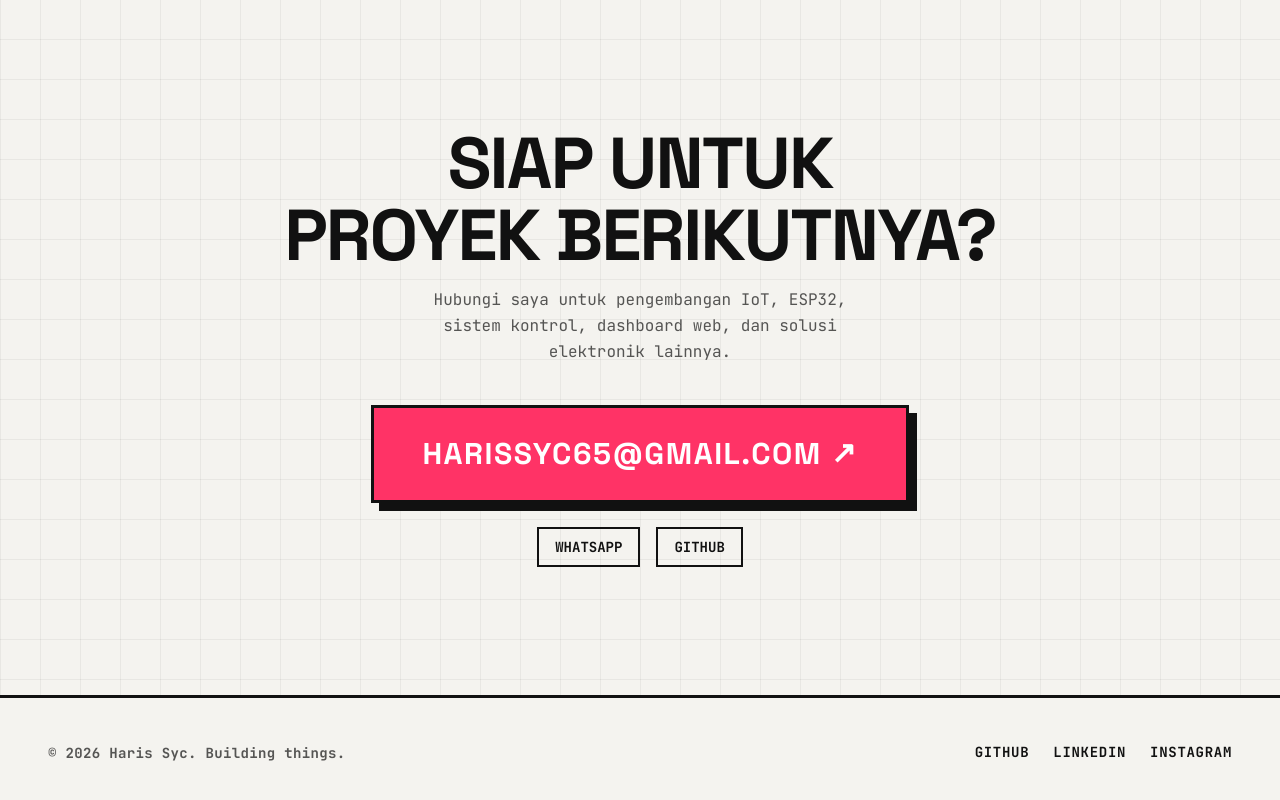
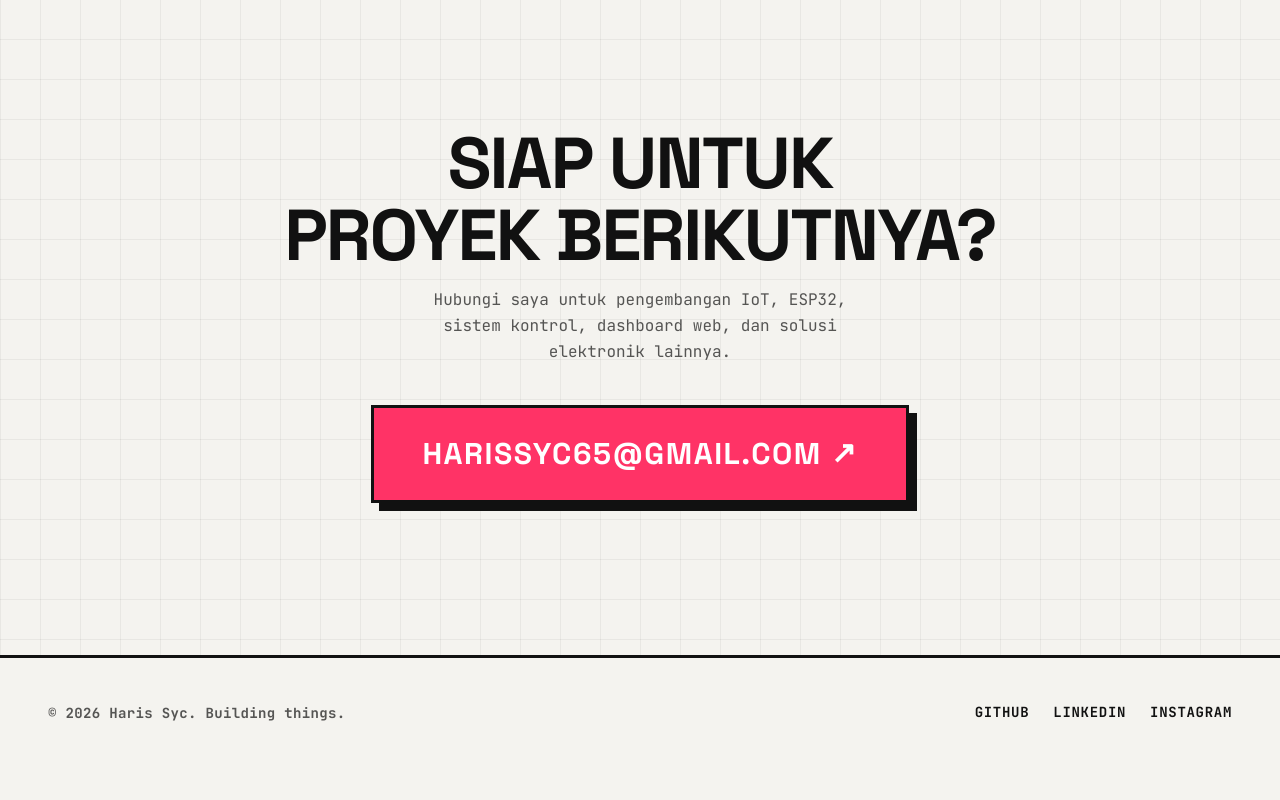
Before and after one commit to harissfx/portfolioku, a React (Vite) app: page / in a window 1280 px wide. Shown: the part 2861-3661 px from the top of the page. After the commit the page ends 3629 px from the top, so only its background shows below. Built offline with nearby package versions, Linux system fonts and the light colour scheme.

Commit message:
update email

```diff
--- a/src/components/ContactSection.tsx
+++ b/src/components/ContactSection.tsx
@@ -43,23 +43,6 @@ export default function ContactSection() {
           </motion.span>
         </motion.a>
         <div className="flex gap-4 mt-6 flex-wrap justify-center">
-  <a
-    href="https://wa.me/6285124014109"
-    target="_blank"
-    rel="noopener noreferrer"
-    className="font-mono text-sm border-2 border-brutal-dark px-4 py-2 font-bold"
-  >
-    WHATSAPP
-  </a>
-
-  <a
-    href="https://github.com/harissfx"
-    target="_blank"
-    rel="noopener noreferrer"
-    className="font-mono text-sm border-2 border-brutal-dark px-4 py-2 font-bold"
-  >
-    GITHUB
-  </a>
 </div>
       </motion.div>
     </section>
```
